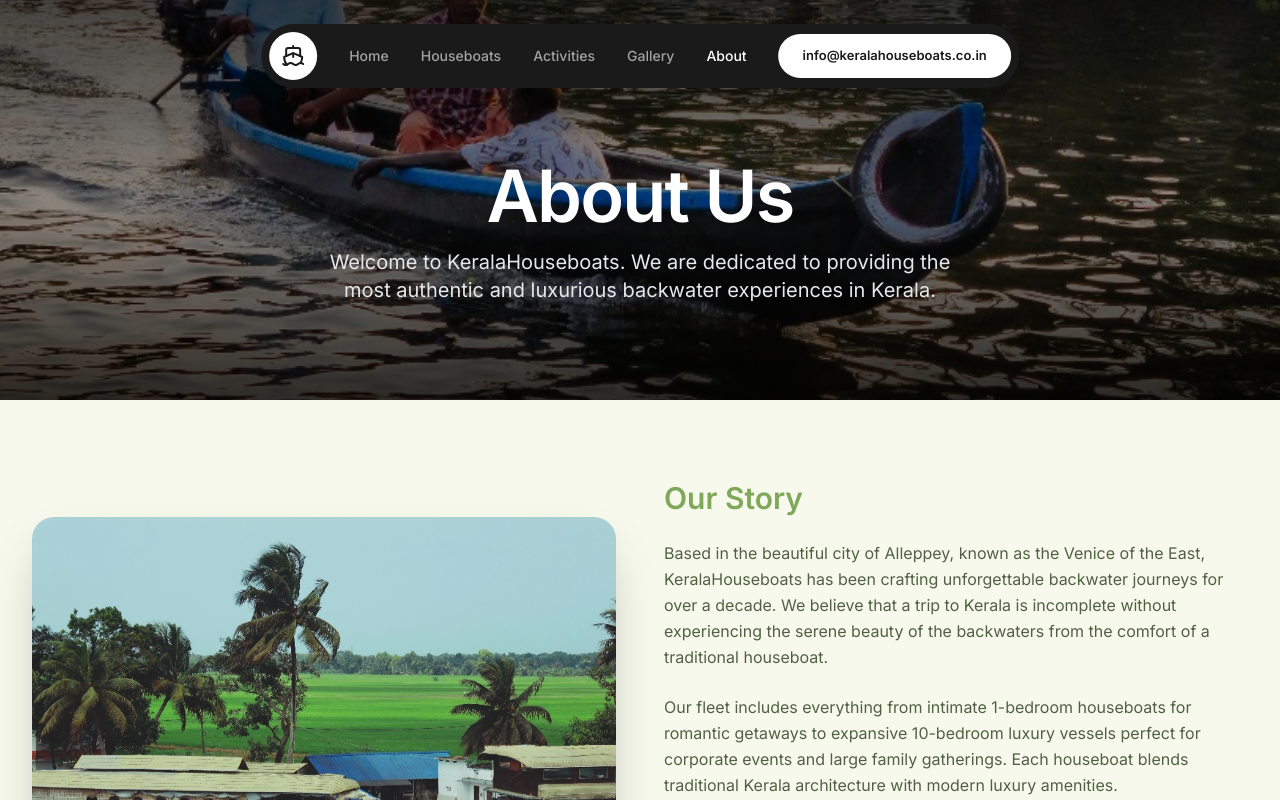
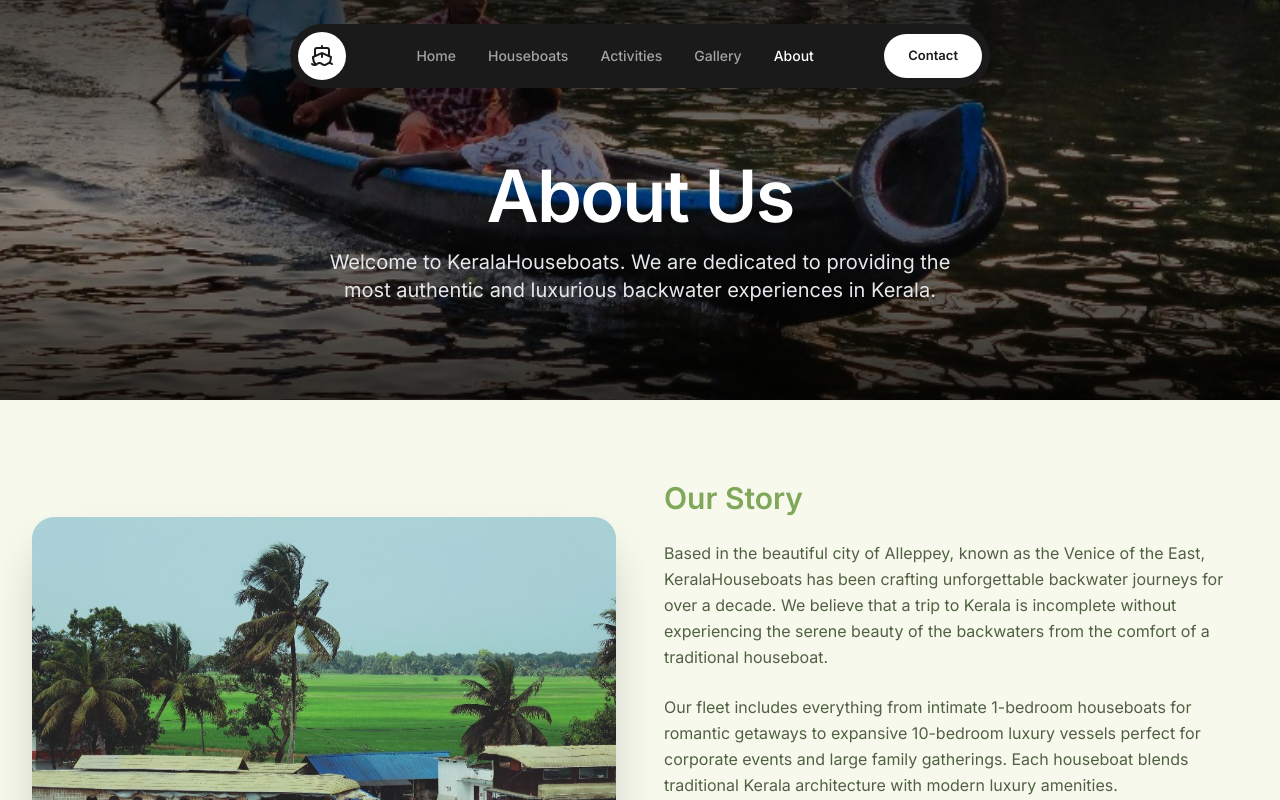
Before and after one commit to babuwebsite2026-star/houseboatbooking, a Next.js app in the folder houseboat-booking/: page /about in a window 1280 px wide. Shown: the top 800 px of the page. Built offline with nearby package versions, Linux system fonts and the light colour scheme; a web font is replaced by a local one.

Commit message:
Update navbar button text to Contact

```diff
--- a/houseboat-booking/src/components/Navbar.tsx
+++ b/houseboat-booking/src/components/Navbar.tsx
@@ -53,7 +53,7 @@
         {/* Right: Contact Button (Desktop) & Mobile Toggle */}
         <div className="flex items-center gap-2">
           <Link href="/contact" className="hidden lg:flex items-center justify-center bg-white text-[#1A1A1A] px-6 py-3 rounded-full text-[13px] font-bold hover:bg-gray-100 transition-colors">
-            info@keralahouseboats.co.in
+            Contact
           </Link>
 
           <button
```
